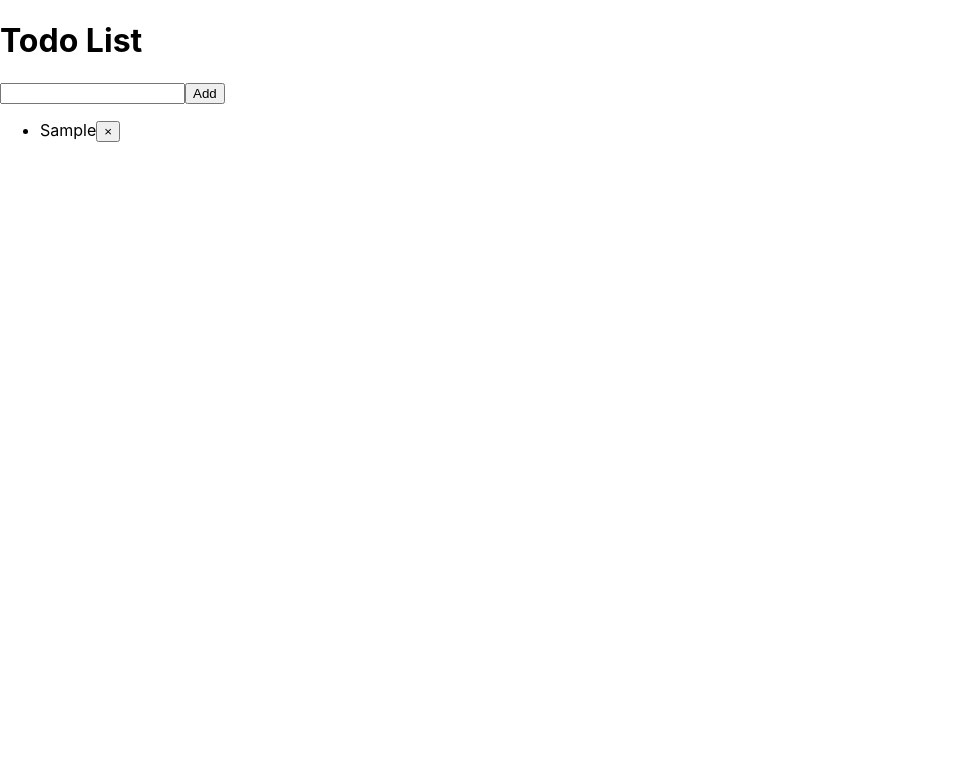
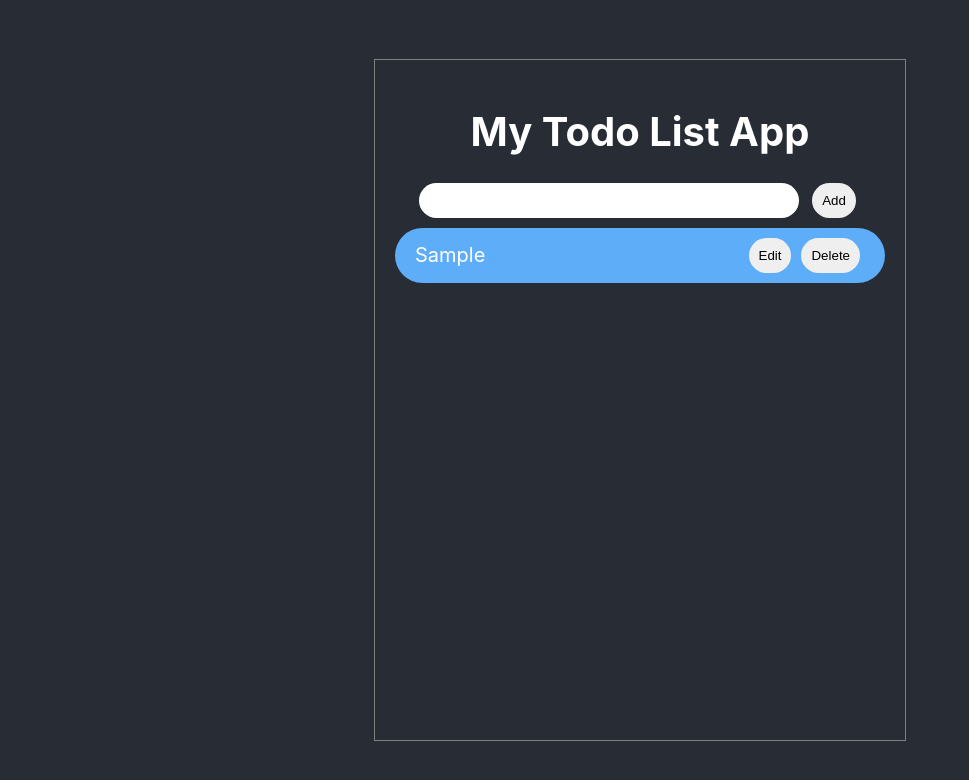
Before and after one commit to agunanathan/geethutodo, a React (Create React App) app: page / in a window 1280 px wide. Both pictures are taken after typing "Sample" into the empty fields and a click on the button "Add". Shown: the top 780 px of the page, without its empty margins (0-969 px from the left). Built offline with nearby package versions, Linux system fonts and the light colour scheme.

Commit message:
Updated todo list code

```diff
--- a/src/App.css
+++ b/src/App.css
@@ -1,38 +1,58 @@
-.App {
-  text-align: center;
+.App{
+  min-height: 100vh;
+  display: flex;
+  justify-content: center;
+  align-items: center;
+  color: white;
+  background-color: #282c34;
 }
 
-.App-logo {
-  height: 40vmin;
-  pointer-events: none;
+.container{
+ display: flex;
+ height: 80vh;
+ border: 1px solid grey;
+ padding: 20px;
+ flex-direction: column;
+ align-items: center;
+ font-size: 20px;
+ color: white;
 }
 
-@media (prefers-reduced-motion: no-preference) {
-  .App-logo {
-    animation: App-logo-spin infinite 20s linear;
-  }
+.todoForm{
+display: flex;
+justify-content: space-around;
+width: 450px;
 }
 
-.App-header {
-  background-color: #282c34;
-  min-height: 100vh;
-  display: flex;
-  flex-direction: column;
-  align-items: center;
-  justify-content: center;
-  font-size: calc(10px + 2vmin);
-  color: white;
+input{
+  width: 80%;
+  padding: 10px;
+  border-radius: 20px;
+  border: none;
+}
+button{
+  border: none;
+  padding: 10px;
+  border-radius: 20px;
+  margin: 0 5px;
 }
 
-.App-link {
-  color: #61dafb;
+.allToDo{
+  list-style: none;
+  margin: 0;
+  padding: 0;
+}
+.singleToDo{
+  border-radius: 60px;
+  margin: 10px 0;
+  background-color: #5dadf8 ;
+  padding: 10px 20px;
+  display: flex;
+  width: 450px;
+  align-items: center ;
 }
 
-@keyframes App-logo-spin {
-  from {
-    transform: rotate(0deg);
-  }
-  to {
-    transform: rotate(360deg);
-  }
+.toDoText{
+  flex: 1;
+
 }
--- a/src/App.js
+++ b/src/App.js
@@ -1,44 +1,71 @@
-import React, { useState } from "react";
+import React, { useState } from 'react'
 
-function App() {
+import "./App.css"
 
-    const [list, setList] = useState([]);
-    const [input, setInput] = useState("");
+const App = () => {
 
-    const addTodo = (todo) => {
-      const newTodo = {
-        id: Math.random(),
-        todo: todo,};
+  const[todo, setTodo] = useState("");
+  const[todos, setTodos] = useState([]);
+  const[editId, setEditId] = useState(0);
 
-      setList([...list, newTodo]);
-      setInput("");
-    };
+  const handleSubmit = (e) => {
 
-    const deleteTodo = (id) => {
-      //filter todo with the id
-      const newList = list.filter((todo) => todo.id !== id);
-      setList(newList);
-    };
+    e.preventDefault();
 
-return(
-    <div>
-      <h1>Todo List</h1>
-      <input
-      type= "text"
-      value={input}
-      onChange={(e) => setInput(e.target.value)} />
+    if (editId) {
+      const editTodo = todos.find((i) => i.id === editId);
+      const updatedTodos = todos.map((t)=>
+        t.id === editTodo.id
+        ? (t = { id: t.id, todo })
+        : { id: t.id, todo: t.todo} );
 
-    <button onClick = {() => addTodo(input)}>Add</button>
-    <ul>
-      {list.map((todo) => (
-      <li key={todo.id}>
-        {todo.todo}
-        <button onClick= {() => deleteTodo(todo.id)}>&times;</button>
-      </li>
-      ))}
-    </ul>
+        setTodos(updatedTodos);
+        setEditId(0);
+        setTodo("");
+        return;
+    }
+    if (todo !== "") {
+      setTodos([{id: `${todo} - ${Date.now()}` , todo }, ...todos]) //date.now will produces unique number by give current time in millisecond
+      setTodo("");
+    }
+  };
+
+  const handleDelete = (id) => {
+    const delTodo = todos.filter((to) => to.id !== id);
+    setTodos ([...delTodo]);
+  };
+
+  const handleEdit = (id) => {
+    const editTodo = todos.find((i) => i.id === id);
+    setTodo(editTodo.todo);
+    setEditId(id);
+  }
+
+  return (
+  <div className = "App">
+  <div className= "container">
+     <h1>My Todo List App</h1>
+     <form className= "todoForm" onSubmit={handleSubmit}>
+       <input type= "text" value={todo} onChange={(e) => setTodo(e.target.value)}/>
+
+       <button type= "submit"> {editId?"Edit" : "Add"}</button>
+     </form>
+
+     <ul className= "allToDo">
+      {
+        todos.map((t) => (
+        <li className = "singleToDo">
+        <span className= "toDoText" key={t.id}>{t.todo} </span>
+        <button onClick={() => handleEdit(t.id)}> Edit</button>
+        <button onClick={() => handleDelete(t.id)}> Delete</button>
+        </li>
+        ))
+      }
+     </ul>
+
+  </div>
     </div>
-    );
+  );
 
 }
 
--- a/src/index.js
+++ b/src/index.js
@@ -2,7 +2,8 @@ import React from 'react';
 import ReactDOM from 'react-dom/client';
 import './index.css';
 import App from './App';
-import reportWebVitals from './reportWebVitals';
+
+
 
 const root = ReactDOM.createRoot(document.getElementById('root'));
 root.render(
@@ -14,4 +15,3 @@ root.render(
 // If you want to start measuring performance in your app, pass a function
 // to log results (for example: reportWebVitals(console.log))
 // or send to an analytics endpoint. Learn more: https://bit.ly/CRA-vitals
-reportWebVitals();
--- a/src/reportWebVitals.js
+++ /dev/null
@@ -1,13 +0,0 @@
-const reportWebVitals = onPerfEntry => {
-  if (onPerfEntry && onPerfEntry instanceof Function) {
-    import('web-vitals').then(({ getCLS, getFID, getFCP, getLCP, getTTFB }) => {
-      getCLS(onPerfEntry);
-      getFID(onPerfEntry);
-      getFCP(onPerfEntry);
-      getLCP(onPerfEntry);
-      getTTFB(onPerfEntry);
-    });
-  }
-};
-
-export default reportWebVitals;
```
Also changed, not shown: src/setupTests.js (deleted, +0 -5 lines), src/logo.svg (deleted), 1 other file (tests, documents, lock files or other folders).
